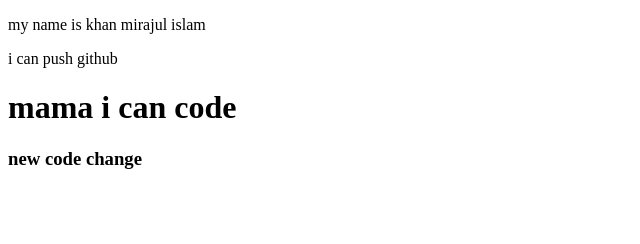
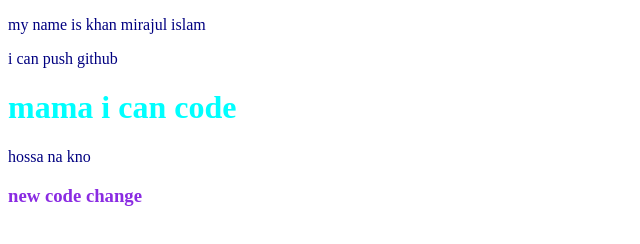
Before and after one commit to KHANMIRAZ/my-forth-repo, a plain HTML site: page index.html in a window 1280 px wide. Shown: the whole page, without its empty margins (0-640 px from the left). Drawn offline with Linux system fonts and the light colour scheme.

Commit message:
style change

```diff
--- a/index.html
+++ b/index.html
@@ -5,11 +5,13 @@
     <meta http-equiv="X-UA-Compatible" content="IE=edge">
     <meta name="viewport" content="width=device-width, initial-scale=1.0">
     <title>MY FORTH REPORT</title>
+    <link rel="stylesheet" href="style.css">
 </head>
 <body>
     <p>my name is khan mirajul islam</p>
     <p> i can push github</p>
     <h1> mama i can code</h1>
+    <p> hossa na kno</p>
     <h3> new code change</h3>
 
 
--- a/style.css
+++ b/style.css
@@ -0,0 +1,8 @@
+p{
+   color: navy;
+}h1 {
+    color:aqua
+}
+h3{
+    color: blueviolet;
+}
```
